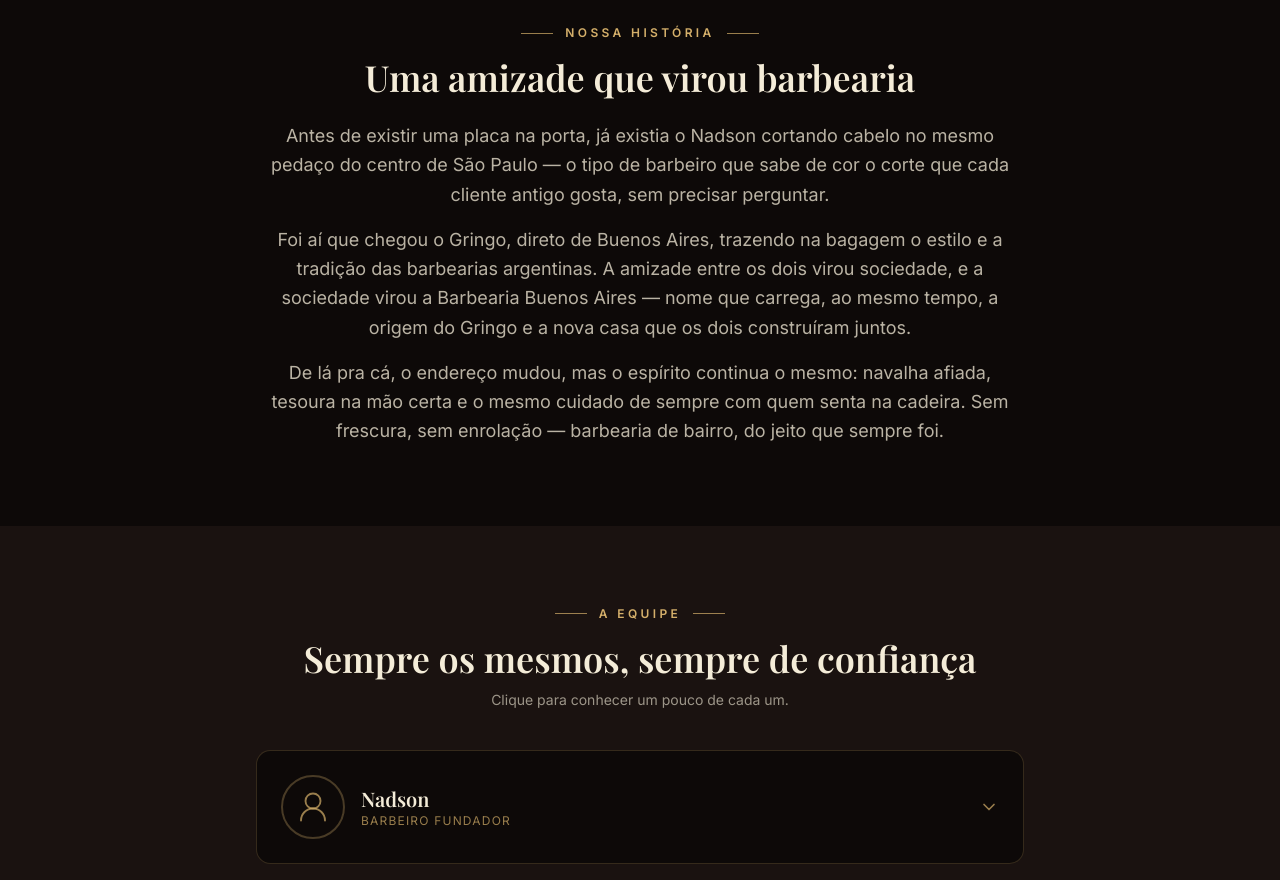
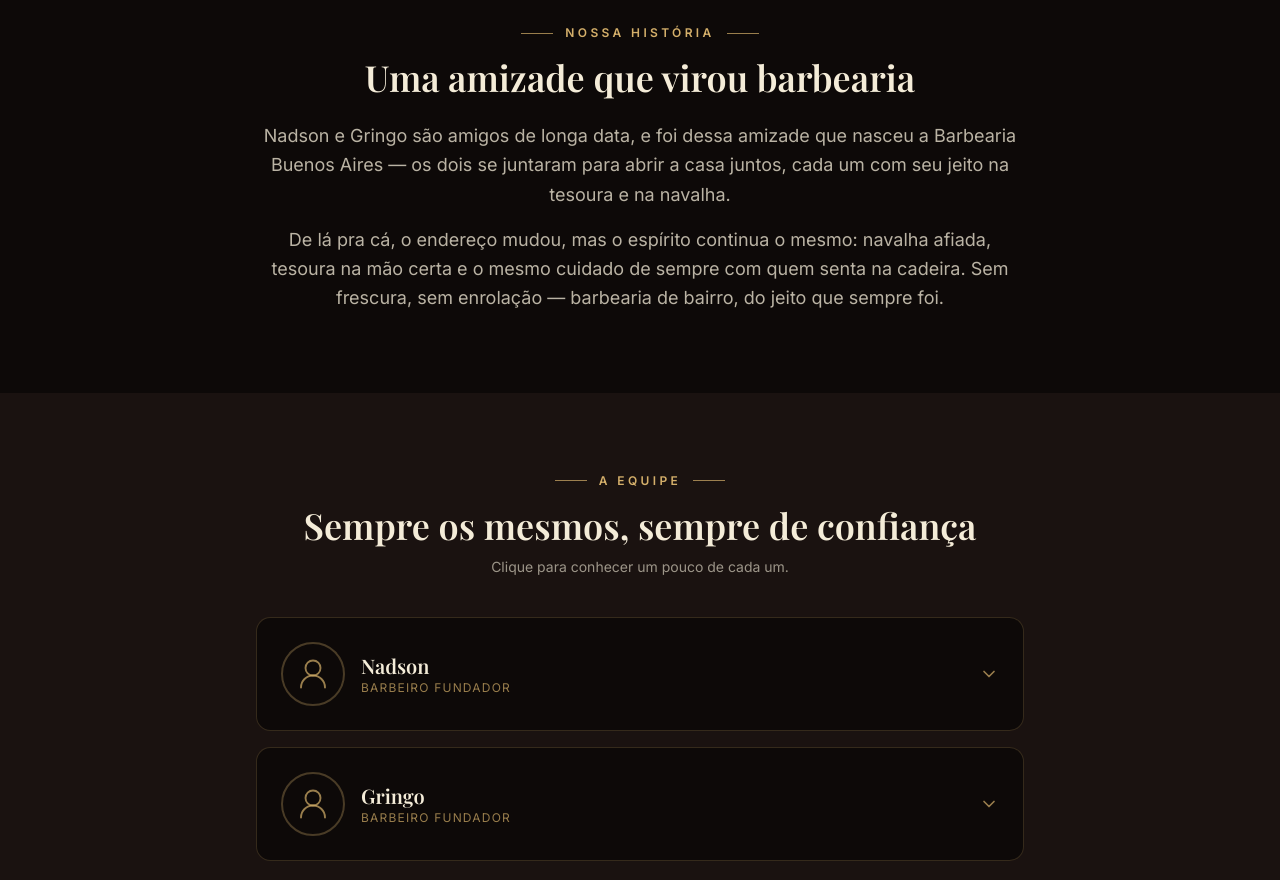
Before and after one commit to enzoenzofernandesoli-star/barbearia-buenos-aires, a React (Vite) app: page / in a window 1280 px wide. Shown: the part 1380-2260 px from the top of the page. Built offline with nearby package versions, Linux system fonts and the light colour scheme; a web font is replaced by a local one.

Commit message:
Simplify founding story text
Removes the "Nadson was there first" narrative — both barbers joined
together to open the barbershop, no ordering implied.

```diff
--- a/src/components/sections/sobre.tsx
+++ b/src/components/sections/sobre.tsx
@@ -12,15 +12,9 @@
           </h2>
           <div className="mt-6 space-y-4 text-base leading-relaxed text-brand-cream/75 sm:text-lg">
             <p>
-              Antes de existir uma placa na porta, já existia o Nadson cortando cabelo no mesmo
-              pedaço do centro de São Paulo — o tipo de barbeiro que sabe de cor o corte que cada
-              cliente antigo gosta, sem precisar perguntar.
-            </p>
-            <p>
-              Foi aí que chegou o Gringo, direto de Buenos Aires, trazendo na bagagem o estilo e a
-              tradição das barbearias argentinas. A amizade entre os dois virou sociedade, e a
-              sociedade virou a Barbearia Buenos Aires — nome que carrega, ao mesmo tempo, a origem
-              do Gringo e a nova casa que os dois construíram juntos.
+              Nadson e Gringo são amigos de longa data, e foi dessa amizade que nasceu a Barbearia
+              Buenos Aires — os dois se juntaram para abrir a casa juntos, cada um com seu jeito na
+              tesoura e na navalha.
             </p>
             <p>
               De lá pra cá, o endereço mudou, mas o espírito continua o mesmo: navalha afiada,
```
